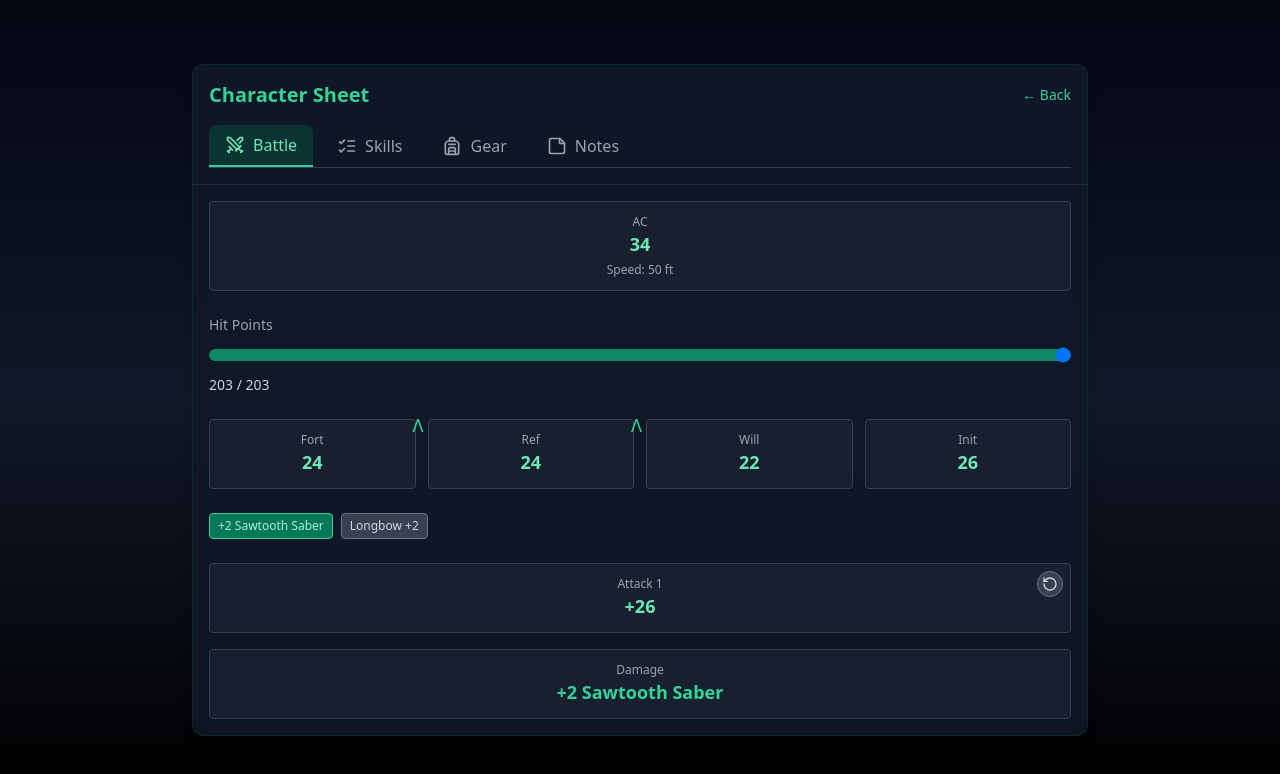
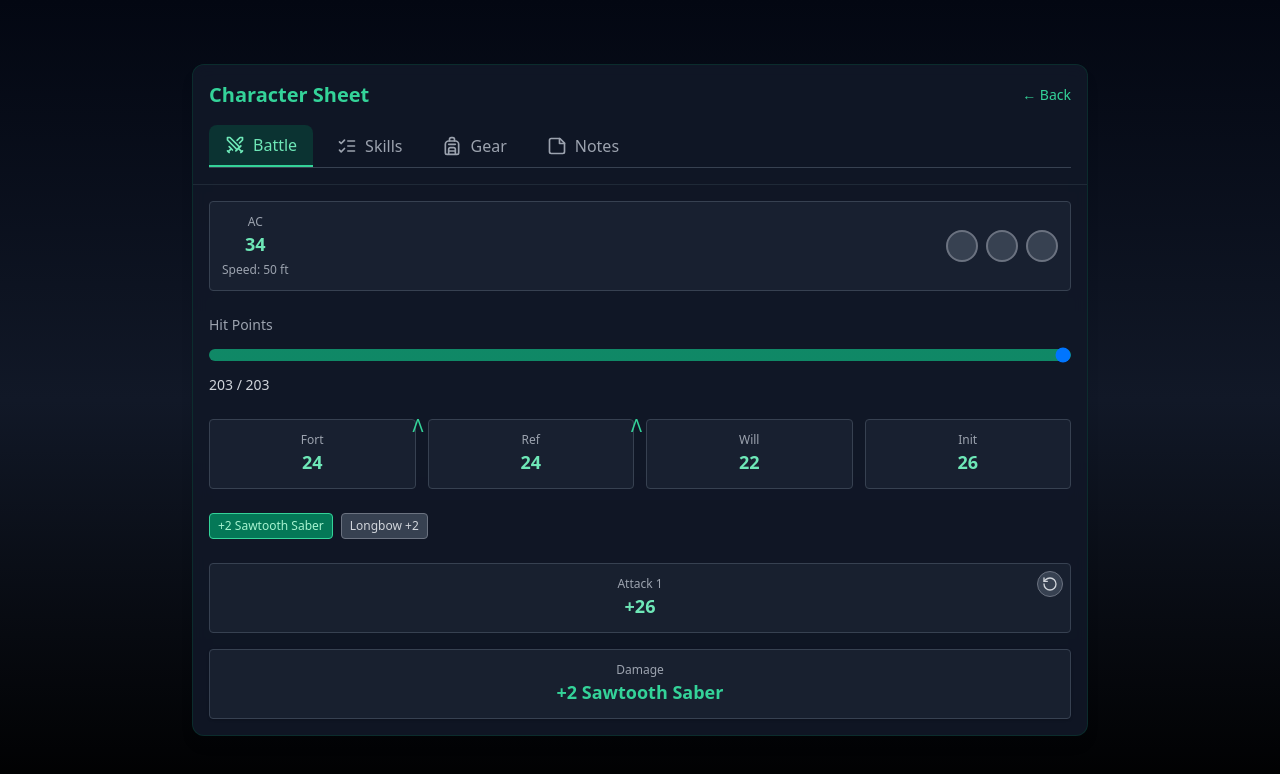
Before and after one commit to rlindgaard-collab/Karandras, a React (Vite) app: page /character-sheet in a window 1280 px wide. Shown: the top 774 px of the page. Built offline with nearby package versions, Linux system fonts and the light colour scheme.

Commit message:
Add toggle buttons to AC section

```diff
--- a/src/pages/CharacterSheetPage.tsx
+++ b/src/pages/CharacterSheetPage.tsx
@@ -45,6 +45,9 @@ export default function CharacterSheetPage() {
   // Damage state
   const [damageResult, setDamageResult] = useState<number | null>(null);
   const [damageBreakdown, setDamageBreakdown] = useState<BreakdownLine[]>([]);
+
+  // Toggle buttons state
+  const [toggles, setToggles] = useState<[boolean, boolean, boolean]>([false, false, false]);
 
   // Weapon state
   const [activeWeaponIndex, setActiveWeaponIndex] = useState(() => {
@@ -146,6 +149,14 @@ export default function CharacterSheetPage() {
     setDamageBreakdown([]);
   };
 
+  const toggleButton = (index: 0 | 1 | 2) => {
+    setToggles(prev => {
+      const newToggles: [boolean, boolean, boolean] = [...prev];
+      newToggles[index] = !newToggles[index];
+      return newToggles;
+    });
+  };
+
   // Save button
   const SaveButton = ({
     label,
@@ -241,12 +252,30 @@ export default function CharacterSheetPage() {
           {activeTab === "battle" && (
             <div>
               {/* AC + Speed */}
-              <div className="mb-6 p-3 rounded bg-gray-800/60 border border-gray-700 text-center">
-                <span className="block text-xs text-gray-400">AC</span>
-                <span className="text-lg font-semibold text-emerald-300">{characterData.ac}</span>
-                <span className="block text-xs text-gray-400 mt-1">
-                  Speed: {characterData.speed} ft
-                </span>
+              <div className="mb-6 p-3 rounded bg-gray-800/60 border border-gray-700">
+                <div className="flex justify-between items-center">
+                  <div className="text-center">
+                    <span className="block text-xs text-gray-400">AC</span>
+                    <span className="text-lg font-semibold text-emerald-300">{characterData.ac}</span>
+                    <span className="block text-xs text-gray-400 mt-1">
+                      Speed: {characterData.speed} ft
+                    </span>
+                  </div>
+                  <div className="flex gap-2">
+                    {toggles.map((isActive, index) => (
+                      <button
+                        key={index}
+                        type="button"
+                        onClick={() => toggleButton(index as 0 | 1 | 2)}
+                        className={`w-8 h-8 rounded-full border-2 transition-all ${
+                          isActive
+                            ? 'bg-emerald-500 border-emerald-400 shadow-[0_0_10px_rgba(16,185,129,0.6)]'
+                            : 'bg-gray-700 border-gray-500 hover:border-gray-400'
+                        }`}
+                      />
+                    ))}
+                  </div>
+                </div>
               </div>
 
               {/* HP Slider */}
```
